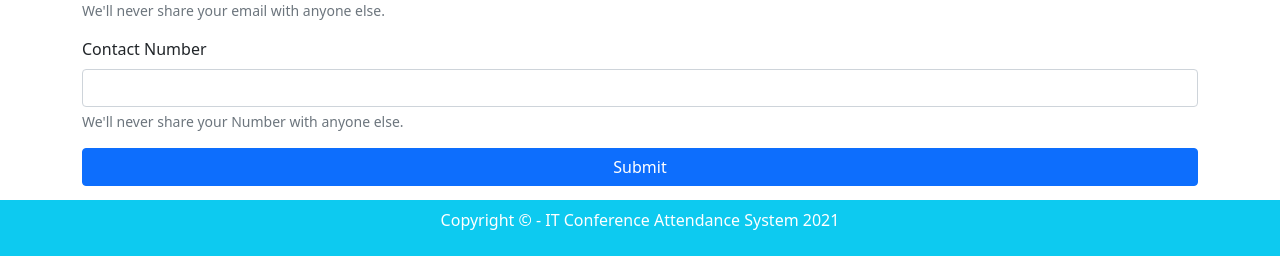
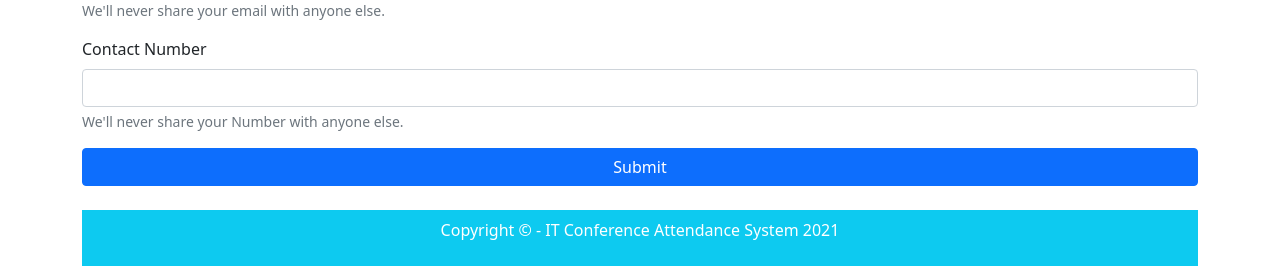
Before and after one commit to ikram251/Attendence, a PHP site: page /index.php in a window 1280 px wide. Shown: the part 544-810 px from the top of the page. Run offline with PHP 8.4, Linux system fonts and the light colour scheme; data that the repository does not hold is empty; some libraries are stand-ins or nearby versions.

Commit message:
Update footer.php

```diff
--- a/includes/footer.php
+++ b/includes/footer.php
@@ -1,7 +1,7 @@
   <!-- <div id="footer">
   <p class="text-center">Copyright &copy; - IT Conference Attendance System <?php echo date('Y'); ?></p>
   </div> -->
-  <div id="footer" class="p-2 bg-info text-white fixed-bottom">
+  <div id="footer" class="p-2 bg-info text-white fixed-auto">
             <p class="text-center">Copyright &copy; - IT Conference Attendance System <?php echo date('Y'); ?></p>
 
         </div>
```
